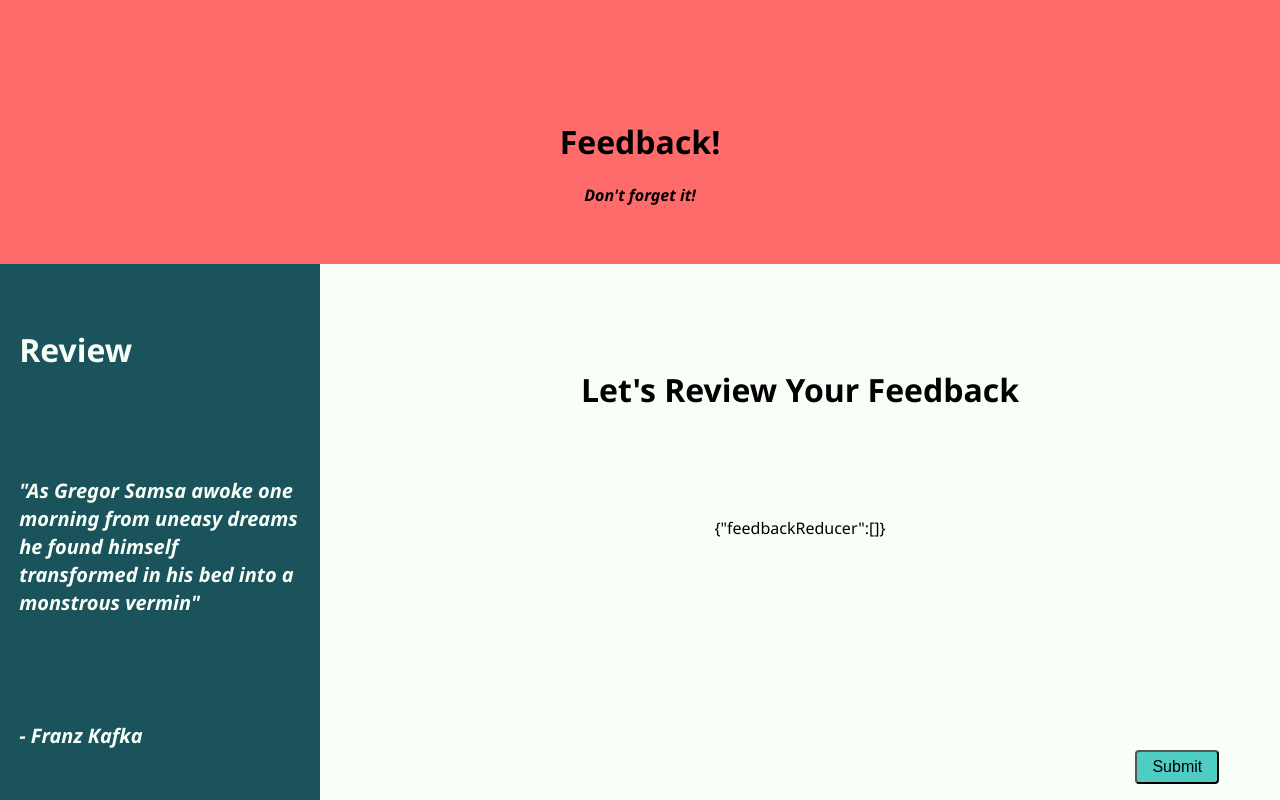
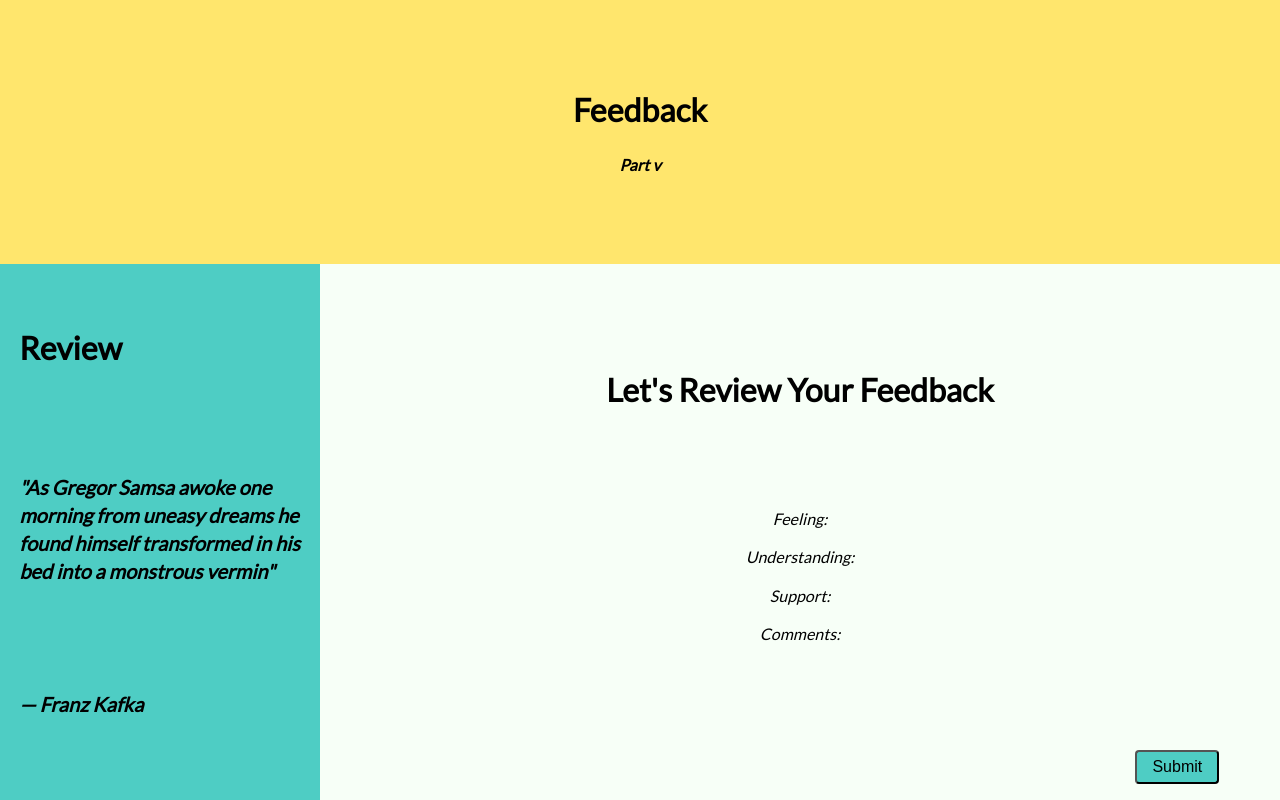
Before and after one commit to nrsimonelli/redux-weekend-project-feedback, a React (Create React App) app: page /#/review in a window 1280 px wide. Shown: the top 800 px of the page. Built offline with nearby package versions, Linux system fonts and the light colour scheme.

Commit message:
finalized css and page content, created route.js

```diff
--- a/public/index.html
+++ b/public/index.html
@@ -10,6 +10,7 @@
     -->
     <link rel="manifest" href="%PUBLIC_URL%/manifest.json">
     <link rel="shortcut icon" href="%PUBLIC_URL%/favicon.ico">
+    <link href="https://fonts.googleapis.com/css2?family=Lato&display=swap" rel="stylesheet">
     <!--
       Notice the use of %PUBLIC_URL% in the tags above.
       It will be replaced with the URL of the `public` folder during the build.
--- a/src/components/Add_Comment/Add_Comment.js
+++ b/src/components/Add_Comment/Add_Comment.js
@@ -31,23 +31,34 @@ class Add_Comment extends Component {
 
   render() {
     return (
-      <div>
-        <div className='left'>
+      <div className='theme'>
+          <header className='header' id='dark'>
+            <h1 className='title'>Feedback</h1>
+            <h4><i>Part iv</i></h4>
+          </header>
+        <div className='left' id='secondary'>
           <h1 className='leftTitle'>Comments</h1>
           <h3 className='leftSub'>"If I had 53 minutes to spend as I liked I'd walk very slowly toward a water fountain"</h3>
-          <h4 className='leftSub'>- Antoine de Saint-Exupéry</h4>
+          <h4 className='leftSub'>&mdash; Antoine de Saint-Exupéry</h4>
         </div>
         <div className='wrap'>
           <div className='inWrap'>
             <h1>Anything on your mind?</h1>
             <br></br>
             <div>
-              <input onChange={this.commentNow} name='comment' id='comment' type='text'/>
-              <label for='comment'>Comment Box</label>
+              <textarea className='commentBox' onChange={this.commentNow} name='comment' id='comment' type='text'></textarea>
+
             </div>
           </div>
           <div className='nextPath'>
-            <button className='cont' onClick={this.reviewClicked} id='continueInAdd_Comment'>Continue</button>
+
+            {this.state.comments === ''
+              ?
+                <button className='contDark' onClick={this.reviewClicked} id='continueInAdd_Comment'>Not Today</button>
+              :
+                <button className='contLight' onClick={this.reviewClicked} id='continueInAdd_Comment'>Yes!</button>
+            }
+
           </div>
         </div>
       </div>
--- a/src/components/App/App.css
+++ b/src/components/App/App.css
@@ -1,5 +1,5 @@
 body {
-  font-family: 'Segoe UI', -apple-system, BlinkMacSystemFont, sans-serif;
+  font-family:  'Lato', 'Segoe UI', -apple-system, BlinkMacSystemFont, sans-serif;
 
 }
 
@@ -11,7 +11,7 @@ body {
   --light: #f7fff7;
 }
 
-/* for app.js */
+/* global formatting via classes */
 .header{
   float: left;
   width: 100%;
@@ -19,13 +19,13 @@ body {
   background-color: var(--primary);
   position: relative;
   text-align: center;
-
-
+  line-height: 1.4;
 
 }
 .title{
-  margin-top: 15vh;
+  margin-top: 11vh;
 }
+
 
 /* for each component form */
 .wrap{
@@ -89,3 +89,59 @@ body {
   padding: 6px 15px;
 
 }
+.contLight{
+  border-radius: 4px;
+  font-size: 16px;
+  background-color: var(--secondary);
+  padding: 6px 15px;
+}
+.contDark{
+  border-radius: 4px;
+  font-size: 16px;
+  background-color: var(--dark);
+  color: var(--light);
+  padding: 6px 15px;
+}
+
+/* for comment box */
+.commentBox{
+  font-style: italic;
+  width: 40%;
+  height: 100px;
+  padding: 10px;
+  background-color: var(--light);
+
+}
+
+/* for review section */
+.inReview{
+  line-height: 1.4;
+  font-style: italic;
+
+}
+
+/* ID override aesthetics for each page */
+#primary{
+  background-color: var(--primary);
+  color: var(--light);
+}
+#secondary{
+  background-color: var(--secondary);
+  color: black;
+}
+#highlight{
+  background-color: var(--highlight);
+  color: black;
+}
+#dark{
+  background-color: var(--dark);
+  color: var(--light);
+}
+#light{
+  background-color: var(--light);
+  color: black;
+}
+#finale{
+  font-weight: 32px;
+  font-size: 24px;
+}
--- a/src/components/App/App.js
+++ b/src/components/App/App.js
@@ -15,11 +15,7 @@ class App extends Component {
   render() {
     return (
       <div className="theme">
-        <header className="header">
-          <h1 className="title">Feedback!</h1>
-          <h4><i>Don't forget it!</i></h4>
 
-        </header>
           <Router>
               <Route exact path="/" component={Start} />
               <Route path="/feeling" component={Feeling} />
--- a/src/components/Feeling/Feeling.js
+++ b/src/components/Feeling/Feeling.js
@@ -31,11 +31,15 @@ class Feeling extends Component {
 
   render() {
     return (
-      <div>
-        <div className='left'>
+      <div className='theme'>
+          <header className='header' id='highlight'>
+            <h1 className='title'>Feedback</h1>
+            <h4><i>Part i</i></h4>
+          </header>
+        <div className='left' id='secondary'>
           <h1 className='leftTitle'>Feeling</h1>
           <h3 className='leftSub'>"Emotions make us human. Denying them makes us beasts"</h3>
-          <h4 className='leftSub'>- Victoria Klein</h4>
+          <h4 className='leftSub'>&mdash; Victoria Klein</h4>
         </div>
         <div className='wrap'>
           <div className='inWrap'>
@@ -43,17 +47,17 @@ class Feeling extends Component {
             <br></br>
             <div>
               <input onChange={this.radioNow} type='radio' name='feel' id='1' value='1'/>
-              <label for='1'>No Energy</label>
+              <label >No Energy</label>
               <input onChange={this.radioNow} type='radio' name='feel' id='2' value='2'/>
               <input onChange={this.radioNow} type='radio' name='feel' id='3' value='3'/>
               <input onChange={this.radioNow} type='radio' name='feel' id='4' value='4'/>
               <input onChange={this.radioNow} type='radio' name='feel' id='5' value='5'/>
               <input onChange={this.radioNow} type='radio' name='feel' id='6' value='6'/>
-              <label for='6'>Electric</label>
+              <label >Electric</label>
             </div>
           </div>
           <div className='nextPath'>
-            <button className='cont' onClick={this.continueClicked} id='continueInFeeling' disabled={this.state.feeling === ''}>Continue</button>
+            <button className='cont' onClick={this.continueClicked} id='continueInFeeling' hidden={this.state.feeling === ''} disabled={this.state.feeling === ''}>Continue</button>
           </div>
         </div>
       </div>
--- a/src/components/Review/Review.js
+++ b/src/components/Review/Review.js
@@ -27,25 +27,26 @@ class Review extends Component {
 
   render() {
     return (
-      <div>
-        <div className='left'>
+      <div className='theme'>
+          <header className='header' id='secondary'>
+            <h1 className='title'>Feedback</h1>
+            <h4><i>Part v</i></h4>
+          </header>
+        <div className='left' id='highlight'>
           <h1 className='leftTitle'>Review</h1>
           <h3 className='leftSub'>"As Gregor Samsa awoke one morning from uneasy dreams he found himself transformed in his bed into a monstrous vermin"</h3>
-          <h4 className='leftSub'>- Franz Kafka</h4>
+          <h4 className='leftSub'>&mdash; Franz Kafka</h4>
         </div>
         <div className='wrap'>
           <div className='inWrap'>
             <h1>Let's Review Your Feedback</h1>
             <br></br>
-            <p>{JSON.stringify(this.props.reduxState)}</p>
-            <p>{JSON.stringify(this.props.reduxState.feedbackReducer[0])}</p>
-            <p>{JSON.stringify(this.props.reduxState.feedbackReducer[1])}</p>
-            <p>{JSON.stringify(this.props.reduxState.feedbackReducer[2])}</p>
-            <p>{JSON.stringify(this.props.reduxState.feedbackReducer[3])}</p>
-
-
-
-
+            <div className='inReview'>
+              <p>Feeling: {this.props.reduxState.feedbackReducer[0]}</p>
+              <p>Understanding: {this.props.reduxState.feedbackReducer[1]}</p>
+              <p>Support: {this.props.reduxState.feedbackReducer[2]}</p>
+              <p>Comments: {this.props.reduxState.feedbackReducer[3]}</p>
+            </div>
           </div>
           <div className='nextPath'>
             <button onClick={this.submitClicked} id='submitInReview' className='cont'>Submit</button>
--- a/src/components/Start/Start.js
+++ b/src/components/Start/Start.js
@@ -12,16 +12,21 @@ class Start extends Component {
 
   render() {
     return (
-      <div>
-        <div className='left'>
+      <div className='theme'>
+          <header className='header' id='dark'>
+            <h1 className='title'>Feedback</h1>
+            <h4><i>Don't forget it!</i></h4>
+          </header>
+
+        <div className='left' id='highlight'>
           <h1 className='leftTitle'>Start</h1>
           <h3 className='leftSub'>"How can a train be lost? It's on rails!"</h3>
-          <h4 className='leftSub'>- Wes Anderson</h4>
+          <h4 className='leftSub'>&mdash; Wes Anderson</h4>
         </div>
         <div className='wrap'>
           <div className='inWrap'>
             <h1>Welcome To The Daily Feedback Form</h1>
-            <h4><i>press start to begin</i></h4>
+            <h4><i>Press start to begin</i></h4>
 
           </div>
           <div className='nextPath'>
--- a/src/components/Support/Support.js
+++ b/src/components/Support/Support.js
@@ -31,10 +31,15 @@ class Support extends Component {
 
   render() {
     return (
-      <div>
-        <div className='left'>
+      <div className='theme'>
+          <header className='header' id='primary'>
+            <h1 className='title'>Feedback</h1>
+            <h4><i>Part iii</i></h4>
+          </header>
+        <div className='left' id='dark'>
           <h1 className='leftTitle'>Support</h1>
           <h3 className='leftSub'>The strength of the team is each individual member. The strength of each member is the team</h3>
+          <h4 className='leftSub'>&mdash; Phil Jackson</h4>
         </div>
         <div className='wrap'>
           <div className='inWrap'>
@@ -52,7 +57,7 @@ class Support extends Component {
             </div>
           </div>
           <div className='nextPath'>
-            <button className='cont' onClick={this.continueClicked} id='continueInSupport' disabled={this.state.support === ''}>Continue</button>
+            <button className='cont' onClick={this.continueClicked} id='continueInSupport' hidden={this.state.support === ''} disabled={this.state.support === ''}>Continue</button>
           </div>
         </div>
       </div>
--- a/src/components/Thank_You/Thank_You.js
+++ b/src/components/Thank_You/Thank_You.js
@@ -12,16 +12,27 @@ class Thank_You extends Component {
 
   render() {
     return (
-      <div>
-        <h1>Thanks</h1>
-        <main>
-          <section className='formInfo'>
-            <h3>Thank you!</h3>
-          </section>
-          <section className='nextPath'>
-            <button onClick={this.returnClicked} id='returnInThankYou'>Return Home</button>
-          </section>
-        </main>
+      <div className='theme'>
+        <header className='header' id='highlight'>
+          <h1 className='title'>Feedback</h1>
+          <p id='finale'>~</p>
+        </header>
+        <div className='left' id='dark'>
+          <h1 className='leftTitle'>Fin</h1>
+            <h3 className='leftSub'>"All of this happened, more or less"</h3>
+            <h4 className='leftSub'>&mdash; Kurt Vonnegut</h4>
+          </div>
+          <div className='wrap'>
+            <div className='inWrap'>
+              <h1>Thank You!</h1>
+              <br></br>
+              <p><i>See you again soon</i></p>
+            </div>
+            <div className='nextPath'>
+              <button className='cont' onClick={this.returnClicked} id='returnInThankYou'>Return Home</button>
+            </div>
+          </div>
+
       </div>
     ); // end return
   } // end render
--- a/src/components/Understanding/Understanding.js
+++ b/src/components/Understanding/Understanding.js
@@ -30,10 +30,15 @@ class Understanding extends Component {
 
   render() {
     return (
-      <div>
-        <div className='left'>
+      <div className='theme'>
+          <header className='header' id='secondary'>
+            <h1 className='title'>Feedback</h1>
+            <h4><i>Part ii</i></h4>
+          </header>
+        <div className='left' id='primary'>
           <h1 className='leftTitle'>Understanding</h1>
-          <h3 className='leftSub'>the noblest pleasure is the joy of understanding</h3>
+          <h3 className='leftSub'>"When you come out of the storm, you won’t be the same person who walked in. That’s what this storm’s all about."</h3>
+          <h4 className='leftSub'>&mdash; Haruki Murakami</h4>
         </div>
         <div className='wrap'>
           <div className='inWrap'>
@@ -51,7 +56,7 @@ class Understanding extends Component {
             </div>
           </div>
           <div className='nextPath'>
-            <button className='cont' onClick={this.continueClicked} id='continueInUnderstanding' disabled={this.state.understanding === ''}>Continue</button>
+            <button className='cont' onClick={this.continueClicked} id='continueInUnderstanding' hidden={this.state.understanding === ''} disabled={this.state.understanding === ''}>Continue</button>
           </div>
         </div>
       </div>
```
Also changed, not shown: 2 other files (tests, documents, lock files or other folders).
